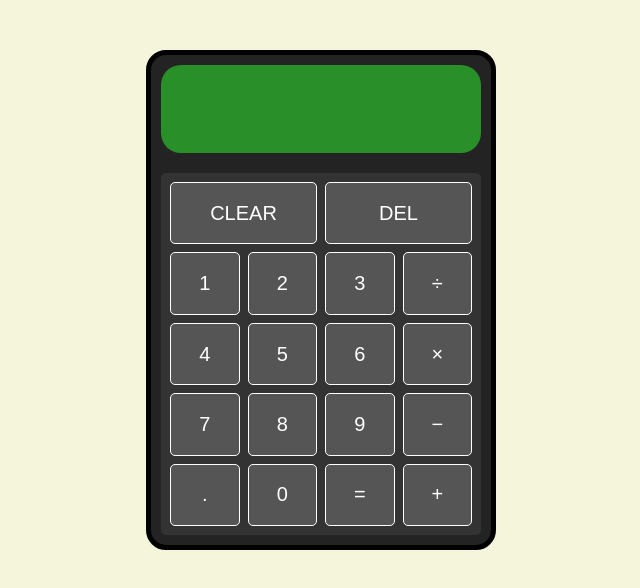
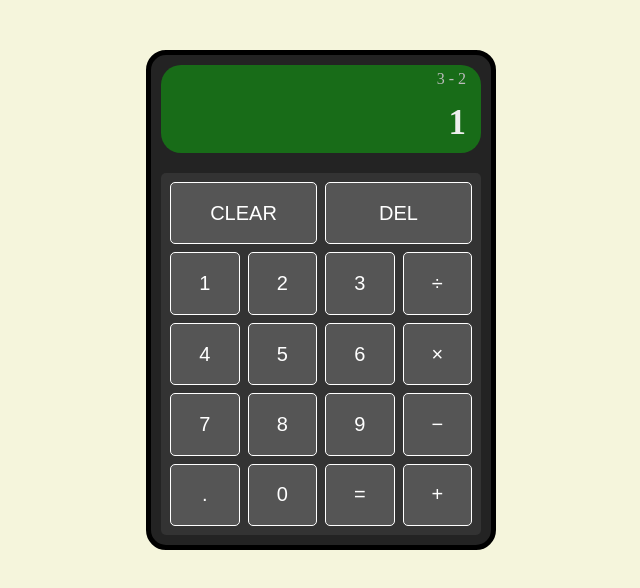
Before and after one commit to TahaShah141/calculator, a plain HTML site: page index.html in a window 1280 px wide. Shown: the whole page, without its empty margins (319-959 px from the left). Drawn offline with Linux system fonts and the light colour scheme.

Commit message:
Add Screen elements and hover effect to buttons

```diff
--- a/index.css
+++ b/index.css
@@ -18,7 +18,7 @@ body {
 
 .screen {
     flex: 1;
-    background-color: rgb(41, 143, 41);
+    background-color: #186c18;
     margin: 10px;
 }
 
@@ -53,6 +53,45 @@ body {
 .button, .buttons {
     border-radius: 5px;
 }
+
 .button:hover {
     background-color: #333;
+    scale: 1.05;
 }
+
+.operator:hover {
+    background-color: white;
+    color: black;
+    border-color: black;
+}
+
+.equals:hover {
+    background-color: black;
+    color: orange;
+    border-color: orange;
+}
+
+.control:hover {
+    background-color: #000;
+}
+
+.screen {
+    display: flex;
+    flex-direction: column;
+}
+
+.history, .result {
+    text-align: right;
+    margin: 5px 15px;
+}
+
+.history {
+    flex: 1;
+    color: #BBB;
+}
+
+.result {
+    flex: 2;
+    font-size: 35px;
+    color: #EEE;
+}
--- a/index.html
+++ b/index.html
@@ -10,6 +10,8 @@
 <body>
     <div class=calculator>
         <div class="screen">
+            <p class="history">3 - 2</p>
+            <h2 class="result">1</h2>
         </div>
 
         <div class="buttons">
```
